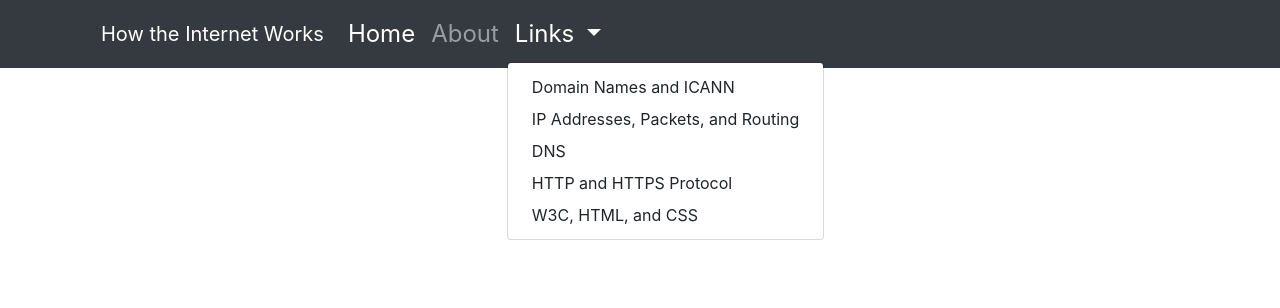
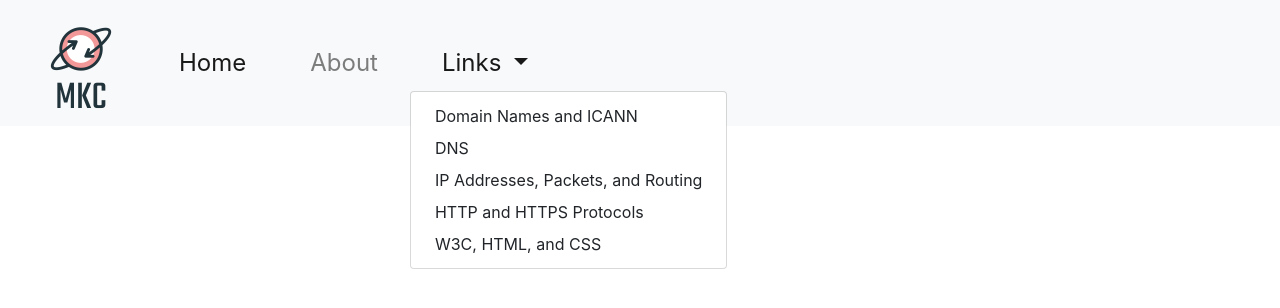
Before and after one commit to mc244/howtheinternetworks, a plain HTML site: page docs/domainICANN.html in a window 1280 px wide. Both pictures are taken after a click on the button "Links". Drawn offline with nearby package versions, Linux system fonts and the light colour scheme.

Commit message:
Fix: Navbar fixed for all webpages.

```diff
--- a/docs/domainICANN.html
+++ b/docs/domainICANN.html
@@ -1,4 +1,4 @@
-<!DOCTYPE html>
+<!doctype html>
 <html lang="en">
 <head>
     <!-- Required meta tags -->
@@ -7,35 +7,35 @@
 
     <!-- Bootstrap CSS -->
     <link rel="stylesheet" href="https://stackpath.bootstrapcdn.com/bootstrap/4.5.2/css/bootstrap.min.css" integrity="sha384-JcKb8q3iqJ61gNV9KGb8thSsNjpSL0n8PARn9HuZOnIxN0hoP+VmmDGMN5t9UJ0Z" crossorigin="anonymous">
-    <link rel="stylesheet" href="./css/style.css">
-    <link rel="stylesheet" href="./css/fixed.css">
-    <title>Domain Names and ICANN</title>
+    <link rel="stylesheet" href="css/style.css">
+    <link rel="stylesheet" href="css/fixed.css">
+    <title>Home</title>
 </head>
 <body>
-<header class="bg-dark">
-<div class="container">
-    <nav class="navbar navbar-expand-lg navbar-dark bg-dark">
-        <a class="navbar-brand" href="#">How the Internet Works</a>
+<header class="bg-light">
+    <div class="container-fluid">
+        <nav class="navbar navbar-expand-lg navbar-light bg-light">
+            <a class="navbar-brand" href="#"><img src="./imgs/logo.png" alt="logo"></a>
             <button class="navbar-toggler" type="button" data-toggle="collapse" data-target="#navbarNavDropdown" aria-controls="navbarNavDropdown" aria-expanded="false" aria-label="Toggle navigation">
                 <span class="navbar-toggler-icon"></span>
             </button>
             <div class="collapse navbar-collapse" id="navbarNavDropdown">
                 <ul class="navbar-nav">
                     <li class="nav-item active">
-                    <a class="nav-link" href="index.html">Home <span class="sr-only">(current)</span></a>
+                        <a class="nav-link mx-4" href="index.html">Home <span class="sr-only">(current)</span></a>
                     </li>
                     <li class="nav-item">
-                    <a class="nav-link" href="about.html">About</a>
+                        <a class="nav-link mx-4" href="about.html">About</a>
                     </li>
                     <li class="nav-item dropdown">
-                    <a class="nav-link dropdown-toggle" href="#" id="navbarDropdownMenuLink" role="button" data-toggle="dropdown" aria-haspopup="true" aria-expanded="false">
+                        <a class="nav-link mx-4 dropdown-toggle" href="#" id="navbarDropdownMenuLink" role="button" data-toggle="dropdown" aria-haspopup="true" aria-expanded="false">
                             Links
                         </a>
                         <div class="dropdown-menu" aria-labelledby="navbarDropdownMenuLink">
                             <a class="dropdown-item" href="domainICANN.html">Domain Names and ICANN</a>
+                            <a class="dropdown-item" href="DNS.html">DNS</a>
                             <a class="dropdown-item" href="IPaddress.html">IP Addresses, Packets, and Routing</a>
-                        <a class="dropdown-item" href="DNS.html">DNS</a>
-                        <a class="dropdown-item" href="HTTP_protocol.html">HTTP and HTTPS Protocol</a>
+                            <a class="dropdown-item" href="HTTP_protocol.html">HTTP and HTTPS Protocols</a>
                             <a class="dropdown-item" href="W3C_HTML_CSS.html">W3C, HTML, and CSS</a>
                         </div>
                     </li>
```
Also changed, not shown: docs/DNS.html (+13 -13 lines), docs/HTTP_protocol.html (+13 -13 lines), docs/IPaddress.html (+13 -13 lines), docs/W3C_HTML_CSS.html (+13 -13 lines), docs/about.html (+14 -13 lines). Lines whose indentation alone changed are shown as unchanged.
